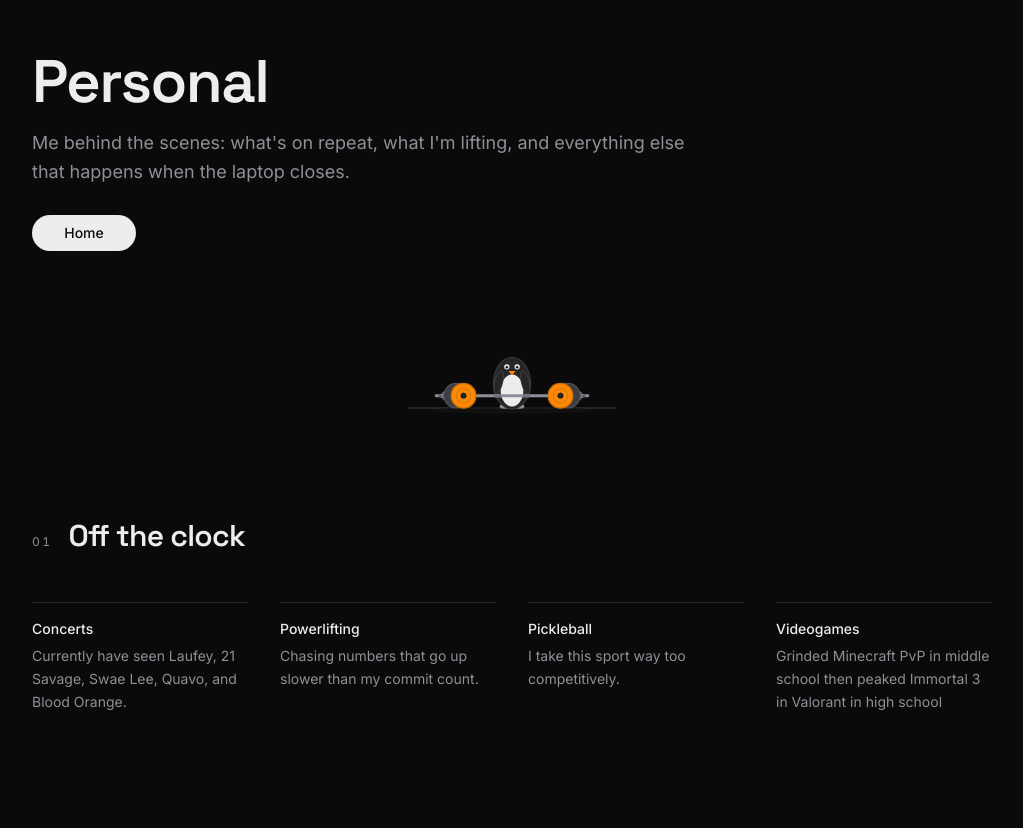
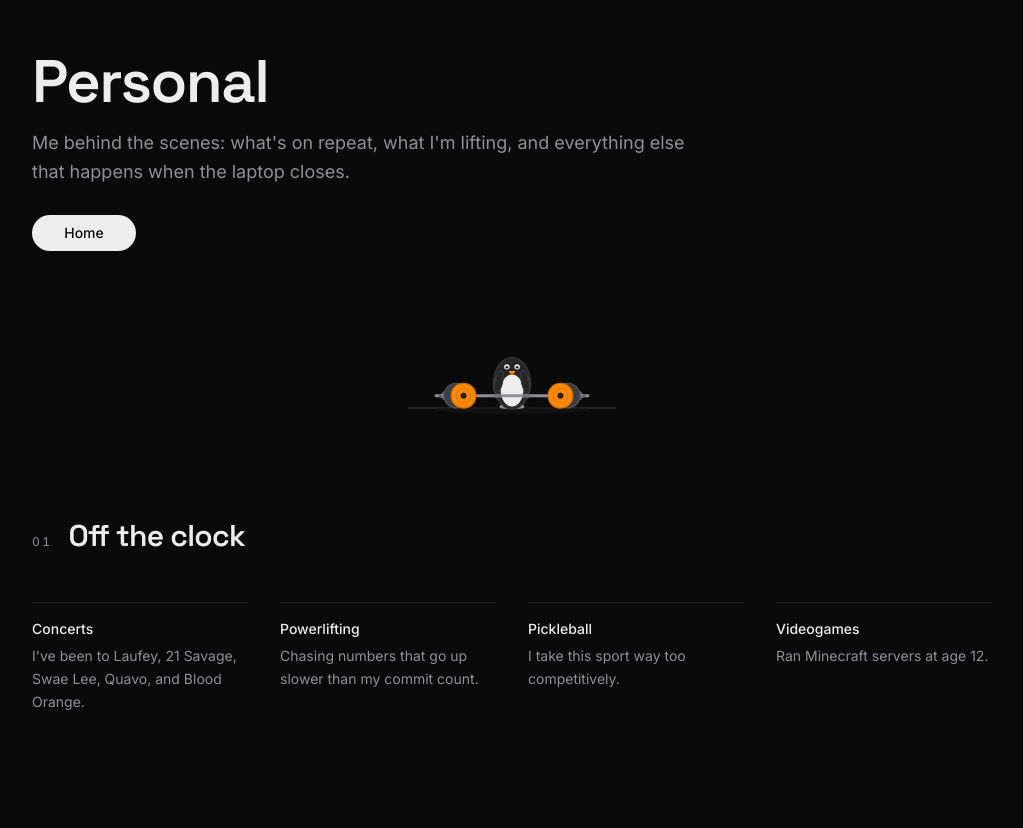
Before and after one commit to tyl3rn/portfolio, a Next.js app: page /personal in a window 1280 px wide. Shown: the part 124-952 px from the top of the page, without its empty margins (128-1151 px from the left). Built offline with nearby package versions, Linux system fonts and the light colour scheme.

Commit message:
update concerts and videogames blurbs

```diff
--- a/app/personal/page.tsx
+++ b/app/personal/page.tsx
@@ -12,7 +12,7 @@ const offTheClock = [
   {
     title: "Concerts",
     blurb:
-      "Currently have seen Laufey, 21 Savage, Swae Lee, Quavo, and Blood Orange.",
+      "I've been to Laufey, 21 Savage, Swae Lee, Quavo, and Blood Orange.",
   },
   {
     title: "Powerlifting",
@@ -24,8 +24,7 @@ const offTheClock = [
   },
   {
     title: "Videogames",
-    blurb:
-      "Grinded Minecraft PvP in middle school then peaked Immortal 3 in Valorant in high school",
+    blurb: "Ran Minecraft servers at age 12.",
   },
 ];
 
```
